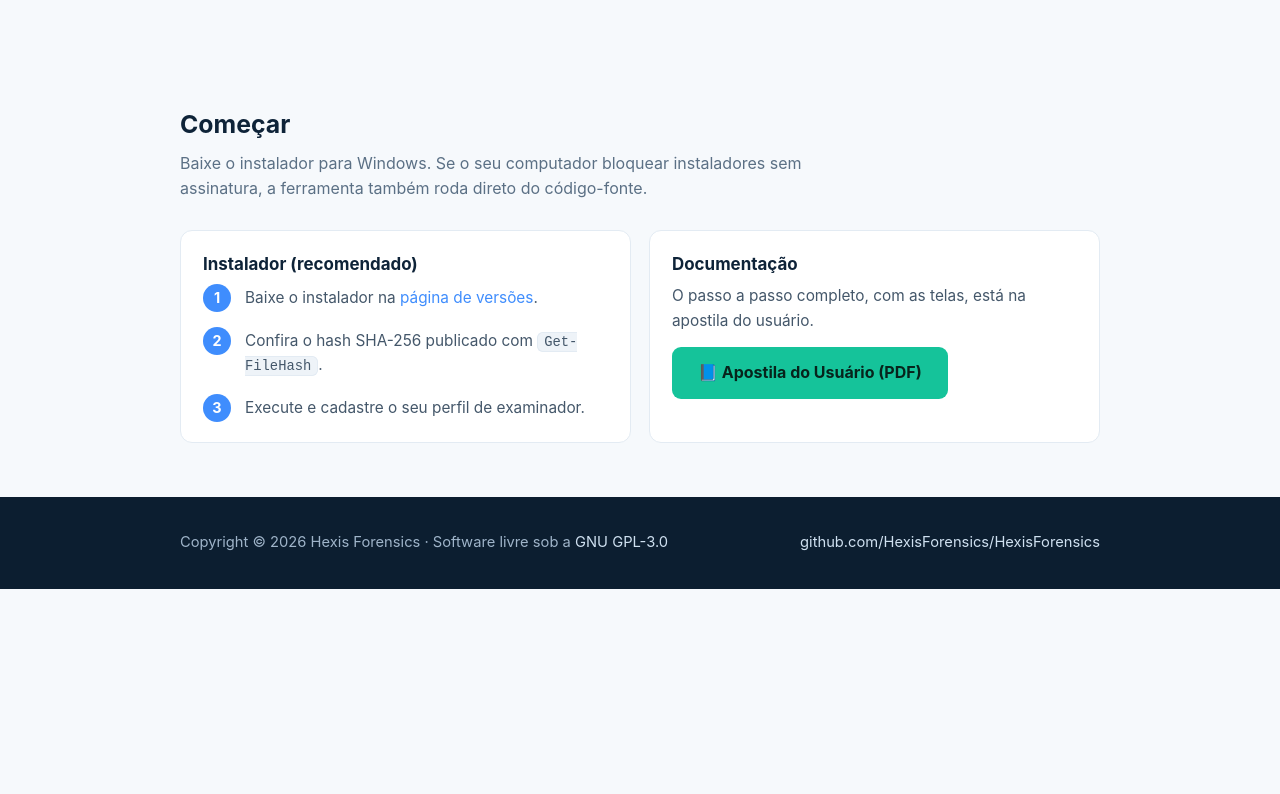
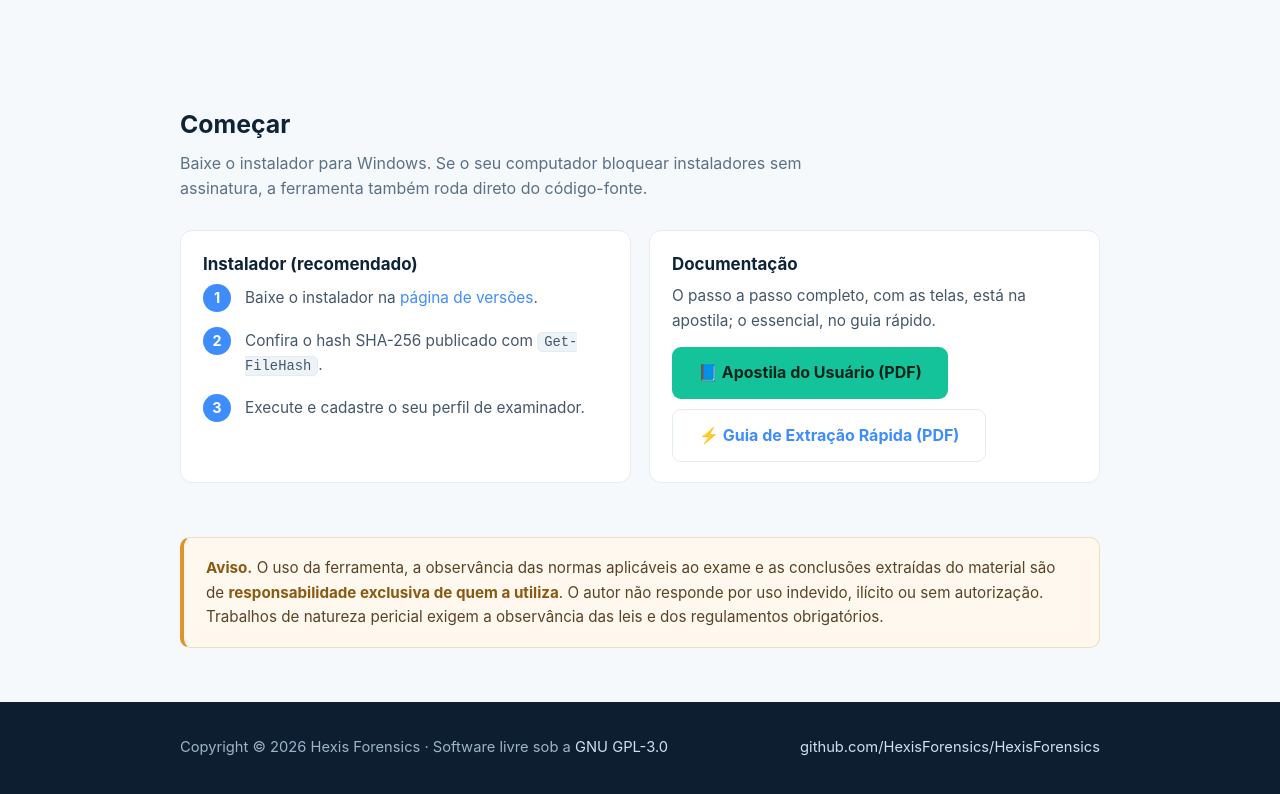
Before and after one commit to HexisForensics/HexisForensics, a plain HTML site: page docs/index.html in a window 1280 px wide. Shown: the part 1726-2520 px from the top of the page. Before the commit the page ends 2315 px from the top, so only its background shows below. Drawn offline with Linux system fonts and the light colour scheme.

Commit message:
Site: guia de extracao rapida, icone do iPhone e aviso de responsabilidade
Adiciona o link do Guia de Extracao Rapida na secao Documentacao, o icone
do card iPhone, e um bloco de aviso com o mesmo texto dos termos do programa
(core/termos.py, "Responsabilidade do usuario"): o autor nao responde por
uso indevido, ilicito ou sem autorizacao, e trabalhos periciais exigem a
observancia das leis e regulamentos obrigatorios.

Co-Authored-By: Claude Opus 4.8 <noreply@anthropic.com>

```diff
--- a/docs/index.html
+++ b/docs/index.html
@@ -66,6 +66,10 @@
   .step p{margin:2px 0}
   code{background:#eef3f8;border:1px solid var(--line);border-radius:6px;padding:1px 6px;font-size:.9em}
 
+  .aviso{background:#fff8ef;border:1px solid #f0dcc0;border-left:4px solid #e0922f;
+       border-radius:10px;padding:18px 22px;color:#5a4324;font-size:.95rem}
+  .aviso b{color:#8a5a12}
+
   footer{background:#0c1e30;color:#9fb4c9;padding:34px 0;font-size:.92rem}
   footer a{color:#cfe0f0}
   footer .row{display:flex;justify-content:space-between;gap:16px;flex-wrap:wrap;align-items:center}
@@ -106,7 +110,7 @@
       <div class="card"><div class="ic">📱</div><h3>Android</h3>
         <p>Agenda, chamadas, SMS/MMS, mídias, WhatsApp (pelo backup com chave de 64 dígitos),
            artefatos do sistema e diagnóstico — sem privilégio elevado.</p></div>
-      <div class="card"><div class="ic"></div><h3>iPhone</h3>
+      <div class="card"><div class="ic">🍎</div><h3>iPhone</h3>
         <p>Backup local comum ou cifrado, com decifragem: mensagens, agenda, chamadas,
            WhatsApp e fotos.</p></div>
       <div class="card"><div class="ic">💽</div><h3>Pendrives e discos</h3>
@@ -160,9 +164,22 @@
       </div>
       <div class="card">
         <h3>Documentação</h3>
-        <p style="margin-bottom:14px">O passo a passo completo, com as telas, está na apostila do usuário.</p>
-        <a class="btn btn-primary" style="color:#07241c" href="./Apostila_Hexis_Forensics.pdf">📘 Apostila do Usuário (PDF)</a>
+        <p style="margin-bottom:14px">O passo a passo completo, com as telas, está na apostila; o
+           essencial, no guia rápido.</p>
+        <a class="btn btn-primary" style="color:#07241c;margin-bottom:10px" href="./Apostila_Hexis_Forensics.pdf">📘 Apostila do Usuário (PDF)</a><br>
+        <a class="btn" style="border:1.5px solid var(--line);color:var(--blue)" href="./Guia_de_Extracao_Rapida.pdf">⚡ Guia de Extração Rápida (PDF)</a>
       </div>
+    </div>
+  </div>
+</section>
+
+<section style="padding-top:0">
+  <div class="wrap">
+    <div class="aviso">
+      <b>Aviso.</b> O uso da ferramenta, a observância das normas aplicáveis ao exame e as
+      conclusões extraídas do material são de <b>responsabilidade exclusiva de quem a utiliza</b>.
+      O autor não responde por uso indevido, ilícito ou sem autorização. Trabalhos de natureza
+      pericial exigem a observância das leis e dos regulamentos obrigatórios.
     </div>
   </div>
 </section>
```
Also changed, not shown: 1 other file.
